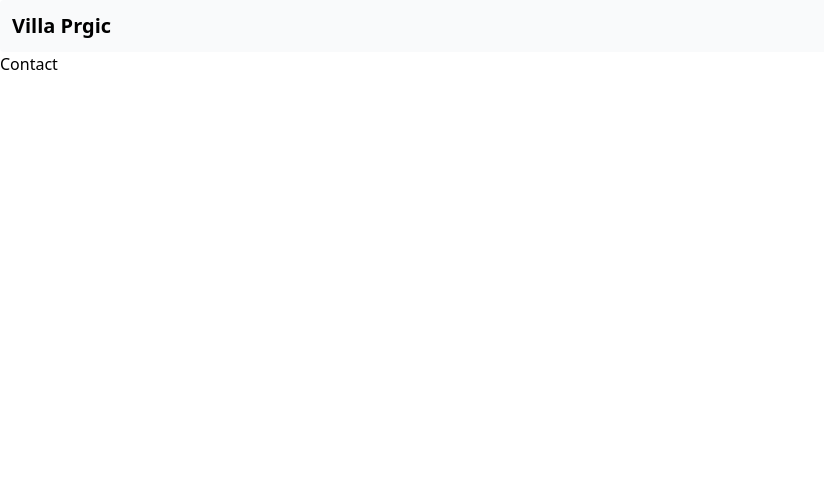
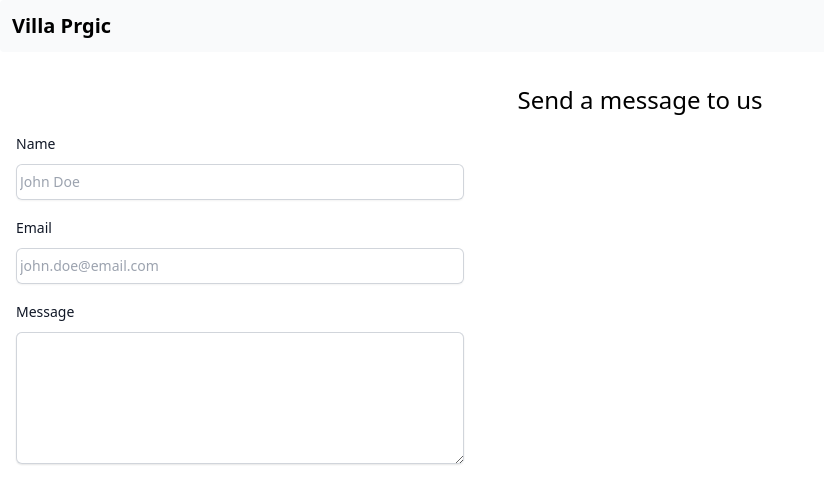
Before and after one commit to valentin994/villa-prgic, a React (Vite) app: page /contact in a window 1280 px wide. Shown: the top 504 px of the page, without its empty margins (0-824 px from the left). Built offline with nearby package versions, Linux system fonts and the light colour scheme.

Commit message:
added range to calendar, added contact page

```diff
--- a/package.json
+++ b/package.json
@@ -9,10 +9,12 @@
     "preview": "vite preview"
   },
   "dependencies": {
+    "@tailwindcss/forms": "^0.5.3",
     "@types/react-calendar": "^3.9.0",
     "react": "^18.2.0",
     "react-calendar": "^4.0.0",
     "react-dom": "^18.2.0",
+    "react-responsive-carousel": "^3.2.23",
     "react-router-dom": "^6.8.1"
   },
   "devDependencies": {
--- a/src/Components/ApartmentDetails.tsx
+++ b/src/Components/ApartmentDetails.tsx
@@ -1,54 +1,27 @@
-import {useState} from "react";
-import {useLocation} from "react-router-dom"
+import { useState } from "react";
+import { useLocation } from "react-router-dom"
 import Calendar from 'react-calendar';
 import 'react-calendar/dist/Calendar.css';
+import { Carousel } from "react-responsive-carousel"
+import styles from 'react-responsive-carousel/lib/styles/carousel.min.css';
+import PoolImage from "../assets/IMG_3368.jpg"
 
 function AparmentDetails() {
     const { state }  = useLocation()
     const { name, detail, features, price } = state
+    const today = new Date()
+    const tomorrow = today.getDate() + 1
+    const [date, setDate] = useState([today, tomorrow])
 
     return (
-        <div className="container border-4">
+        <div className="container">
            <p className="text-3xl text-center font-bold py-4">{name}</p>
-           <section className="overflow-hidden text-gray-700">
-              <div className="container px-5 py-2 mx-auto lg:pt-24 lg:px-32">
-                <div className="flex flex-wrap -m-1 md:-m-2">
-                  <div className="flex flex-wrap w-1/2">
-                    <div className="w-1/2 p-1 md:p-2">
-                      <img alt="gallery" className="block object-cover object-center w-full h-full rounded-lg"
-                        src="https://mdbcdn.b-cdn.net/img/Photos/Horizontal/Nature/4-col/img%20(70).webp" />
-                    </div>
-                    <div className="w-1/2 p-1 md:p-2">
-                      <img alt="gallery" className="block object-cover object-center w-full h-full rounded-lg"
-                        src="https://mdbcdn.b-cdn.net/img/Photos/Horizontal/Nature/4-col/img%20(72).webp" />
-                    </div>
-                    <div className="w-full p-1 md:p-2">
-                      <img alt="gallery" className="block object-cover object-center w-full h-full rounded-lg"
-                        src="https://mdbcdn.b-cdn.net/img/Photos/Horizontal/Nature/4-col/img%20(73).webp" />
-                    </div>
-                  </div>
-                  <div className="flex flex-wrap w-1/2">
-                    <div className="w-full p-1 md:p-2">
-                      <img alt="gallery" className="block object-cover object-center w-full h-full rounded-lg"
-                        src="https://mdbcdn.b-cdn.net/img/Photos/Horizontal/Nature/4-col/img%20(74).webp" />
-                    </div>
-                    <div className="w-1/2 p-1 md:p-2">
-                      <img alt="gallery" className="block object-cover object-center w-full h-full rounded-lg"
-                        src="https://mdbcdn.b-cdn.net/img/Photos/Horizontal/Nature/4-col/img%20(75).webp" />
-                    </div>
-                    <div className="w-1/2 p-1 md:p-2">
-                      <img alt="gallery" className="block object-cover object-center w-full h-full rounded-lg"
-                        src="https://mdbcdn.b-cdn.net/img/Photos/Horizontal/Nature/4-col/img%20(77).webp" />
-                    </div>
-                  </div>
-                </div>
-              </div>
-            </section>
             <p className="text-l text-center">{detail}</p>
+            <img src={PoolImage} />
             <ul className="p-4">
-                {features.map((feature: string[]) => <li>{feature}</li>)}
+                {features.map((feature: string[]) => <li key={feature}>{feature}</li>)}
             </ul>
-            <Calendar />
+            <Calendar onChange={setDate} selectRange={true} />
         </div>
            )
 }
--- a/src/Components/Contact.tsx
+++ b/src/Components/Contact.tsx
@@ -1,7 +1,41 @@
 function Contact() {
     return(
     <div>
-    Contact
+        <form>
+            <div className="space-y-4 p-4">
+                <p className="w-full text-center text-2xl mt-4">Send a message to us</p>
+                <div className="grid sm:grid-cols-6">
+                    <div className="sm:col-span-4">
+                      <label htmlFor="username" className="block text-sm font-medium leading-6 text-gray-900">Name</label>
+                      <div className="mt-2">
+                        <div className="flex rounded-md shadow-sm ring-1 ring-inset ring-gray-300 focus-within:ring-2 focus-within:ring-inset focus-within:ring-indigo-600 sm:max-w-md">
+                          <input type="text" name="username" id="username"  className="block flex-1 border-0 bg-transparent py-1.5 pl-1 text-gray-900 placeholder:text-gray-400 focus:ring-0 sm:text-sm sm:leading-6" placeholder="John Doe" />
+                        </div>
+                      </div>
+                    </div>
+                </div>
+                <div className="grid sm:grid-cols-6">
+                    <div className="sm:col-span-4">
+                      <label htmlFor="email" className="block text-sm font-medium leading-6 text-gray-900">Email</label>
+                      <div className="mt-2">
+                        <div className="flex rounded-md shadow-sm ring-1 ring-inset ring-gray-300 focus-within:ring-2 focus-within:ring-inset focus-within:ring-indigo-600 sm:max-w-md">
+                          <input type="text" name="email" id="email"  className="block flex-1 border-0 bg-transparent py-1.5 pl-1 text-gray-900 placeholder:text-gray-400 focus:ring-0 sm:text-sm sm:leading-6" placeholder="john.doe@email.com" />
+                        </div>
+                      </div>
+                    </div>
+                </div>
+                <div className="grid sm:grid-cols-6">
+                    <div className="sm:col-span-4">
+                      <label htmlFor="message" className="block text-sm font-medium leading-6 text-gray-900">Message</label>
+                      <div className="mt-2">
+                        <div className="flex rounded-md shadow-sm ring-1 ring-inset ring-gray-300 focus-within:ring-2 focus-within:ring-inset focus-within:ring-indigo-600 sm:max-w-md">
+                            <textarea id="about" name="about" rows={5} className="block w-full rounded-md border-0 text-gray-900 shadow-sm ring-1 ring-inset ring-gray-300 placeholder:text-gray-400 focus:ring-2 focus:ring-inset focus:ring-indigo-600 sm:py-1.5 sm:text-sm sm:leading-6"></textarea>
+                        </div>
+                      </div>
+                    </div>
+                </div>
+            </div>
+        </form>
     </div>
           )
 }
--- a/tailwind.config.cjs
+++ b/tailwind.config.cjs
@@ -7,5 +7,5 @@ module.exports = {
   theme: {
     extend: {},
   },
-  plugins: [],
+  plugins: [require('@tailwindcss/forms')],
 }
```
Also changed, not shown: 1 other file (tests, documents, lock files or other folders).
